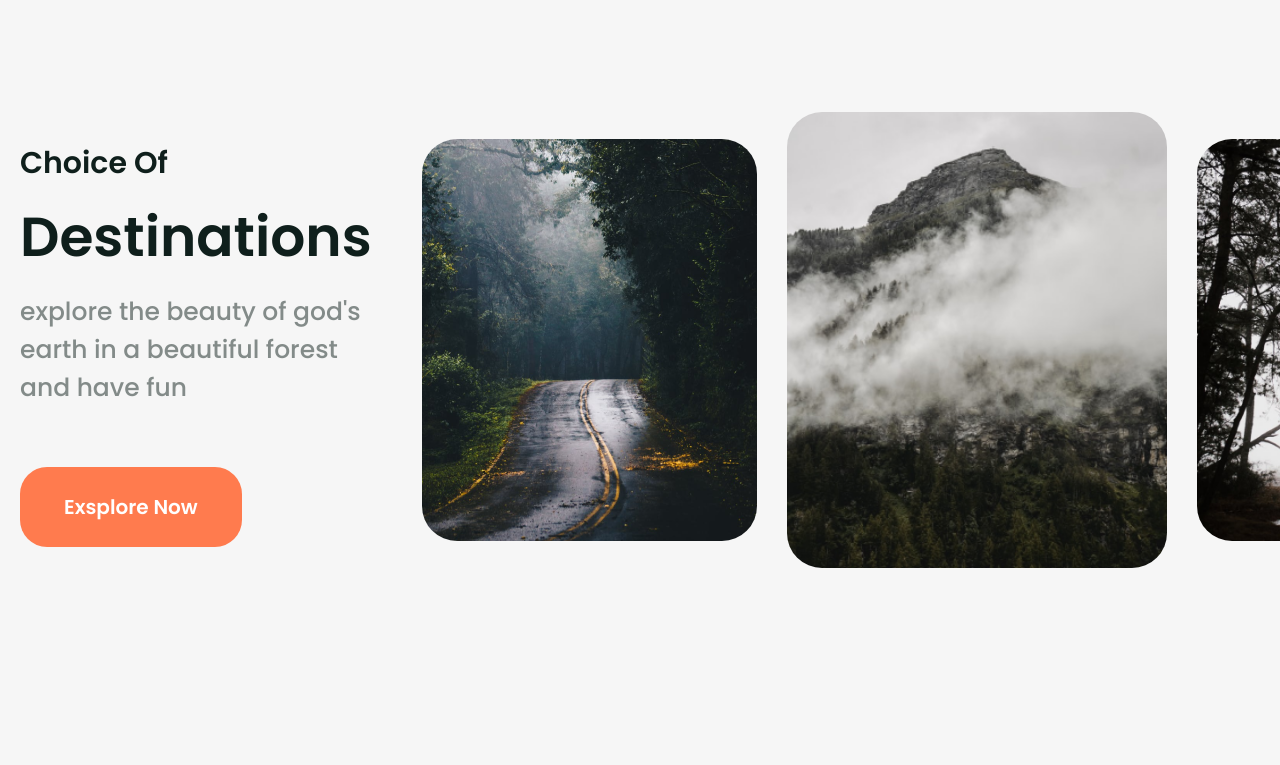
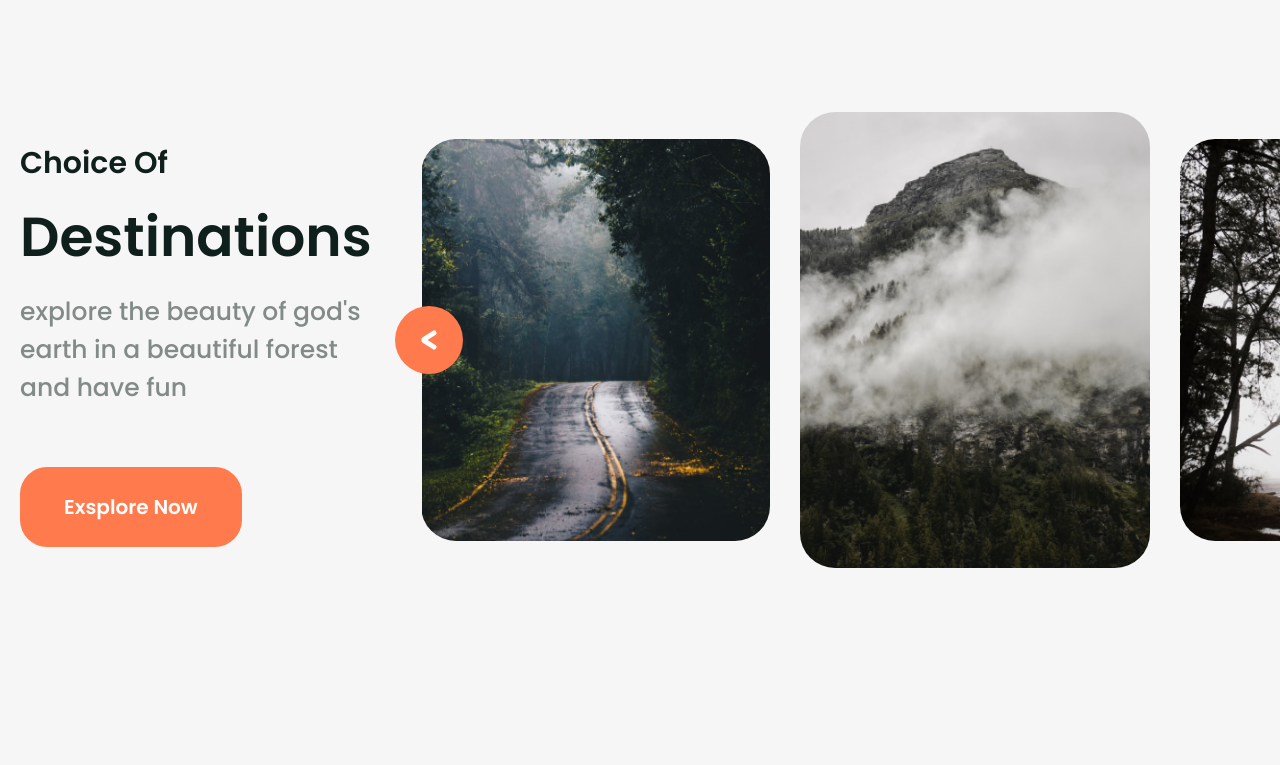
Before and after one commit to TSM-ARTGROUP/GoTrip, a plain HTML site: page index.html in a window 1280 px wide. Shown: the part 924-1689 px from the top of the page. Drawn offline with nearby package versions, Linux system fonts and the light colour scheme.

Commit message:
feature: add slider for block 'destinations'
ещё Добавил вызов библиотек jquary и owlslidew

```diff
--- a/index.html
+++ b/index.html
@@ -1,14 +1,29 @@
 <!DOCTYPE html>
 <html lang="en">
+
 <head>
     <meta charset="UTF-8">
     <meta http-equiv="X-UA-Compatible" content="IE=edge">
     <meta name="viewport" content="width=device-width, initial-scale=1.0">
     <title>Пора в путишествие</title>
     <!-- STYLES -->
-        <!-- MAIN -->
-        <link rel="stylesheet" href="styles/main.css">
+    <!-- MAIN -->
+    <link rel="stylesheet" href="styles/main.css">
+    <!-- OWLCAROUSEL -->
+    <link rel="stylesheet" href="https://cdnjs.cloudflare.com/ajax/libs/OwlCarousel2/2.3.4/assets/owl.carousel.min.css" integrity="sha512-tS3S5qG0BlhnQROyJXvNjeEM4UpMXHrQfTGmbQ1gKmelCxlSEBUaxhRBj/EFTzpbP4RVSrpEikbmdJobCvhE3g==" crossorigin="anonymous" referrerpolicy="no-referrer"
+    />
+    <link rel="stylesheet" href="https://cdnjs.cloudflare.com/ajax/libs/OwlCarousel2/2.3.4/assets/owl.theme.default.min.css" integrity="sha512-sMXtMNL1zRzolHYKEujM2AqCLUR9F2C4/05cdbxjjLSRvMQIciEPCQZo++nk7go3BtSuK9kfa/s+a4f4i5pLkw==" crossorigin="anonymous"
+        referrerpolicy="no-referrer" />
+    <!-- JS -->
+    <!-- JQUARY -->
+    <script src="https://cdnjs.cloudflare.com/ajax/libs/jquery/3.6.3/jquery.min.js" integrity="sha512-STof4xm1wgkfm7heWqFJVn58Hm3EtS31XFaagaa8VMReCXAkQnJZ+jEy8PCC/iT18dFy95WcExNHFTqLyp72eQ==" crossorigin="anonymous" referrerpolicy="no-referrer" defer></script>
+    <!-- OWLCAROUSEL -->
+    <script src="https://cdnjs.cloudflare.com/ajax/libs/OwlCarousel2/2.3.4/owl.carousel.min.js" integrity="sha512-bPs7Ae6pVvhOSiIcyUClR7/q2OAsRiovw4vAkX+zJbw3ShAeeqezq50RIIcIURq7Oa20rW2n2q+fyXBNcU9lrw==" crossorigin="anonymous" referrerpolicy="no-referrer"
+        defer></script>
+    <!-- MAIN -->
+    <script src="js/main.js" defer></script>
 </head>
+
 <body>
     <header class="header">
         <div class="container">
@@ -33,9 +48,7 @@
                 <div class="header__content">
                     <div class="header__badge">exsplore the world</div>
                     <h2 class="header__title">
-                        Explore The Natural
-                        Beauty Of Halmahera
-                        With Us
+                        Explore The Natural Beauty Of Halmahera With Us
                     </h2>
                     <div class="header__desc">explore the beauty of god's earth in a beautiful forest and have fun</div>
                     <div class="header__btn btn">Exsplore Now</div>
@@ -53,18 +66,26 @@
                 <div class="destinations__row">
                     <div class="destinations__content">
                         <h2 class="destinations__title">
-                            <span class="destinations__badge">Choice Of </span>
-                            Destinations
+                            <span class="destinations__badge">Choice Of </span> Destinations
                         </h2>
                         <div class="destinations__desc">explore the beauty of god's earth in a beautiful forest and have fun</div>
                         <div class="destinations__btn btn">Exsplore Now</div>
                     </div>
-                    <div class="destinations__slider slider">
-                        <div class="slider__items">
-                            <img class="slider__item" src="img/slider/slider__item-1.png" alt="slider item">
-                            <img class="slider__item active" src="img/slider/slider__item-2.png" alt="slider item">
-                            <img class="slider__item" src="img/slider/slider__item-3.png" alt="slider item">
+                    <div class="destinations__slider">
+                        <div class="slider">
+                            <div class="owl-carousel">
+                                <img class="slider__item" src="img/slider/slider__item-1.png" alt="slider item">
+                                <img class="slider__item" src="img/slider/slider__item-2.png" alt="slider item">
+                                <img class="slider__item" src="img/slider/slider__item-3.png" alt="slider item">
+                            </div>
+                            <button class="slider__btn slider__btn--prev customPrevBtn">
+                                <img src="img/slider/slider__arrow-left.svg" alt="">
+                            </button>
+                            <button class="slider__btn slider__btn--next customNextBtn">
+                                <img src="img/slider/slider__arrow-right.svg" alt="">
+                            </button>
                         </div>
+
                     </div>
                 </div>
             </div>
@@ -105,8 +126,7 @@
                 <div class="get-started__block">
                     <div class="get-started__content">
                         <h2 class="get-started__title">
-                            Prepare Yourself And
-                            Start Exploring With Us
+                            Prepare Yourself And Start Exploring With Us
                         </h2>
                         <div class="get-started__desc">There's the best discount for you today.</div>
                         <div class="get-started__btn btn">Get Started</div>
@@ -116,4 +136,5 @@
         </section>
     </main>
 </body>
+
 </html>
--- /dev/null
+++ b/js/main.js
@@ -0,0 +1,16 @@
+$(document).ready(function() {
+    var owl = $('.owl-carousel');
+    owl.owlCarousel({
+        center: true,
+        loop: true,
+        margin: 30,
+        startPosition: 1,
+    });
+
+    $('.customNextBtn').click(function() {
+        owl.trigger('next.owl.carousel');
+    })
+    $('.customPrevBtn').click(function() {
+        owl.trigger('prev.owl.carousel', [300]);
+    })
+});
--- a/styles/main.css
+++ b/styles/main.css
@@ -1,78 +1,78 @@
 @import "./reset.css";
 @import url('https://fonts.googleapis.com/css2?family=Poppins:wght@400;500;600;700&display=swap');
-
-:root{
+:root {
     --container-width: 1270px;
     --container-padding: 15px;
     --secondary: rgba(15, 31, 28, 0.5);
 }
 
-body{
+body {
     font-family: 'Poppins', sans-serif;
     background-color: #F6F6F6;
     color: #0F1F1C;
 }
 
-.container{
+.container {
     max-width: var(--container-width);
     padding: 0 var(--container-padding);
     margin: 0 auto;
 }
 
-.container__no-right{
-    padding-left: calc( (100% - var(--container-width))/2 + var(--container-padding) );
+.container__no-right {
+    padding-left: calc( (100% - var(--container-width))/2 + var(--container-padding));
 }
 
+
 /* header */
-.header{
+
+.header {
     z-index: 1;
     overflow: hidden;
-
     padding-top: 44px;
     position: relative;
     min-height: 940px;
-
     background: linear-gradient(132.05deg, #428E5F -17.38%, #112120 78.4%), #204434;
     color: #fff;
 }
-.header a{
+
+.header a {
     color: inherit;
 }
-.header::after{
+
+.header::after {
     content: "";
     position: absolute;
     left: 0;
     bottom: 0;
     width: 100%;
     height: 96px;
-
     background-repeat: no-repeat;
     background-size: 100%;
     background-image: url(/img/header/header__vector.svg);
+}
 
+.header__top {
+    margin-bottom: 86px;
 }
-.header__top{
-    margin-bottom: 86px;
 
-}
-.header__content{
+.header__content {
     max-width: 592px;
 }
 
-.header__row{
+.header__row {
     display: flex;
+}
 
-}
-.header__img{
+.header__img {
     position: relative;
     flex-grow: 1;
     z-index: -1;
 }
-.header__img img{
+
+.header__img img {
     position: absolute;
     top: -160px;
-    right : -150px;
-
+    right: -150px;
     max-width: unset;
     width: 898px;
     height: 1123px;
@@ -81,32 +81,34 @@ body{
 
 /* /header */
 
+
 /* nav */
+
 .nav {
     display: flex;
     justify-content: space-between;
     align-items: center;
 }
-.nav__logo {
-}
+
+.nav__logo {}
+
 .nav__list {
     display: flex;
     column-gap: 80px;
-
     font-size: 15px;
     font-weight: 500;
 }
-.highlight-animation{
+
+.highlight-animation {
     position: relative;
     color: black;
 }
-.highlight-animation::after{
+
+.highlight-animation::after {
     content: "";
-
     position: absolute;
     left: 0;
     bottom: -4px;
-
     display: block;
     width: 0px;
     height: 4px;
@@ -114,102 +116,112 @@ body{
     background-color: #C4C4C4;
     transition: all 0.5s ease;
 }
+
 .highlight-animation.active::after,
-.highlight-animation:hover::after{
+.highlight-animation:hover::after {
     content: "";
-
     position: absolute;
     left: 0;
     bottom: -4px;
-
     display: block;
     width: 80%;
     height: 4px;
     border-radius: 100px;
     background-color: #C4C4C4;
 }
+
 .nav__login {
     display: flex;
     align-items: center;
     column-gap: 25px;
-
     font-size: 15px;
     font-weight: 500;
 }
+
+
 /* /nav */
 
+
 /* logo */
-.logo{
+
+.logo {
     font-size: 20px;
     font-weight: 700;
 }
-.logo a{
+
+.logo a {
     color: inherit;
 }
+
+
 /* /logo */
 
+
 /* btn */
-.btn{
+
+.btn {
     display: inline-block;
-
     padding: 13px 44px;
     top: 0px;
-
     background: #FF7B4E;
     border-radius: 100px;
     color: white;
-
     transition-property: background, color, top;
     transition-duration: 0.3s, 0.3s, 0.05s;
-    transition-timing-function: ease;
+    transition-timing-function: ease-in;
 }
-.btn:hover{
+
+.btn:hover {
     background: #ff6532;
 }
-.btn:active{
+
+.btn:active {
     position: relative;
     top: 2px;
 }
+
+
 /* /btn */
 
+
 /* header content */
-.header__content {
-}
+
+.header__content {}
+
 .header__badge {
     font-size: 18px;
     font-weight: 500;
-
     display: inline-block;
     padding: 11px 31px;
     background: rgba(255, 255, 255, 0.25);
     border-radius: 15px;
-
     margin-bottom: 7px;
 }
+
 .header__title {
     font-size: 55px;
     font-weight: 400;
-
     margin-bottom: 30px;
 }
+
 .header__desc {
     font-size: 25px;
     font-weight: 700;
-
     color: rgba(255, 255, 255, 0.5);
-
     margin-bottom: 68px;
 }
+
 .header__btn {
     font-size: 25px;
     font-weight: 600;
-
     display: inline-block;
     padding: 27px 48px;
     border-radius: 27px;
 }
 
+
 /* /header content */
+
 
 /* destinations */
 
@@ -217,189 +229,238 @@ body{
     overflow-x: hidden;
     padding: 96px 0px 100px;
 }
-.container-right {
-}
+
+.container-right {}
+
 .destinations__content {
     max-width: 456px;
 }
-.destinations__badge {
+
+.destinations__title {
+    font-size: 55px;
+    font-weight: 600;
+    margin-bottom: 15px;
+}
+
+.destinations__title span {
     font-size: 30px;
     font-weight: 600;
 }
-.destinations__title {
-    font-size: 55px;
-    font-weight: 600;
 
-    margin-bottom: 15px;
-}
 .destinations__desc {
     font-size: 25px;
     font-weight: 500;
-
     color: var(--secondary);
-
     margin-bottom: 60px;
 }
+
 .destinations__btn {
     font-size: 20px;
     font-weight: 600;
-
     padding: 25px 44px;
     border-radius: 27px;
 }
+
 .destinations__slider {
     width: 1110px;
     flex-shrink: 0;
 }
-.destinations__row{
+
+.destinations__row {
     display: flex;
     column-gap: 50px;
 }
+
+
 /* /destinations */
 
+
 /* slider */
-.destinations__slider {
+
+.destinations__slider {}
+
+.slider {
+    position: relative;
 }
-.slider {
 
+.slider__item {
+    width: 335px;
+    height: 402px;
+    object-fit: cover;
+    border-radius: 35px;
+    transition: 0.2s ease-in;
 }
-.slider__items{
+
+.slider .center .slider__item {
+    width: 380px;
+    height: 456px;
+}
+
+.owl-stage {
+    min-height: 456px;
     display: flex;
     justify-content: center;
     align-items: center;
-    column-gap: 30px;
 }
-.slider__item {
-    width: 335px;
-    height: 402px;
 
-    object-fit: cover;
-    border-radius: 35px;
+.slider__btn {
+    position: absolute;
+    top: 50%;
+    transform: translateY(-50%);
 
+    width: 68px;
+    height: 68px;
+    background: #FF7B4E;
+    border-radius: 34px;
+
+    display: flex;
+    align-items: center;
+
+
+    z-index: 1;
+    transition: background 0.3s ease-in;
 }
-.slider__item.active {
-    width: 380px;
-    height: 456px;
+.slider__btn--prev{
+    left: -27px;
+
+    padding-left: 26px;
+    justify-content: flex-start;
 }
+.slider__btn--next{
+    right: -27px;
+
+    padding-right: 26px;
+    justify-content: flex-end;
+}
+
+.slider__btn:hover {
+    background: #ff6532;
+}
+
+
+
 /* /slider */
 
+
 /* about-us */
+
 .about-us {
     padding-top: 100px;
     padding-bottom: 115px;
 }
+
 .about-us__row {
     display: flex;
     column-gap: 68px;
 }
-.about-us__img {
-}
-.about-us__content {
-}
+
+.about-us__img {}
+
+.about-us__content {}
+
 .about-us__title {
     font-size: 45px;
     font-weight: 500;
-
     padding-bottom: 35px;
     max-width: 565px;
 }
+
 .about-us__profile {
     display: flex;
     align-items: center;
-
     padding-bottom: 60px;
     column-gap: 33px;
 }
+
 .profile__img {
     width: 134px;
     height: 134px;
     background: #FFAA99;
     border-radius: 71.5px;
 }
-.about-us__img-link{
+
+.about-us__img-link {
     width: 478px;
     height: 537px;
     border-radius: 35px;
+    object-fit: cover;
 }
+
 .profile__name {
     font-size: 33px;
     font-weight: 500;
 }
+
 .profile__desc {
     font-size: 25px;
     font-weight: 400;
-
     color: var(--secondary);
 }
+
 .about-us__desc {
     font-size: 22px;
     font-weight: 500;
-
     color: var(--secondary);
-
     padding-bottom: 30px;
     max-width: 491px;
 }
+
 .about-us__estimation {
     display: flex;
 }
+
+
 /* /about-us */
 
+
 /* get-started */
-.get-started__block{
+
+.get-started__block {
     display: flex;
     align-items: center;
     justify-content: center;
-
     margin-top: 115px;
     margin-bottom: 65px;
-
     height: 581px;
     background: #FFFFFF;
     border-radius: 60px;
 }
-.get-started__content{
+
+.get-started__content {
     height: 451px;
     width: 1086px;
-
     display: flex;
     flex-flow: column;
     align-items: center;
     justify-content: center;
-
     background-image: url("/img/get-started/get-started__background-img.svg");
     background-size: 100%;
     background-repeat: no-repeat;
     background-position: center;
 }
 
-.get-started__title{
+.get-started__title {
     font-size: 45px;
     font-weight: 500;
+    max-width: 519px;
+    padding-bottom: 30px;
+    text-align: center;
+}
 
-    max-width: 519px;
-
-    padding-bottom: 30px;
-
-    text-align: center;
-
-}
 .get-started__desc {
     font-size: 30px;
     font-weight: 400;
-
     color: var(--secondary);
-
     max-width: 715px;
-
     padding-bottom: 60px;
 }
+
 .get-started__btn {
     padding: 25px 55px;
     border-radius: 27px;
-
     font-size: 20px;
     font-weight: 600;
 }
 
+
 /* /get-started */
```
Also changed, not shown: img/slider/slider__arrow-left.svg (added), img/slider/slider__arrow-right.svg (added).
